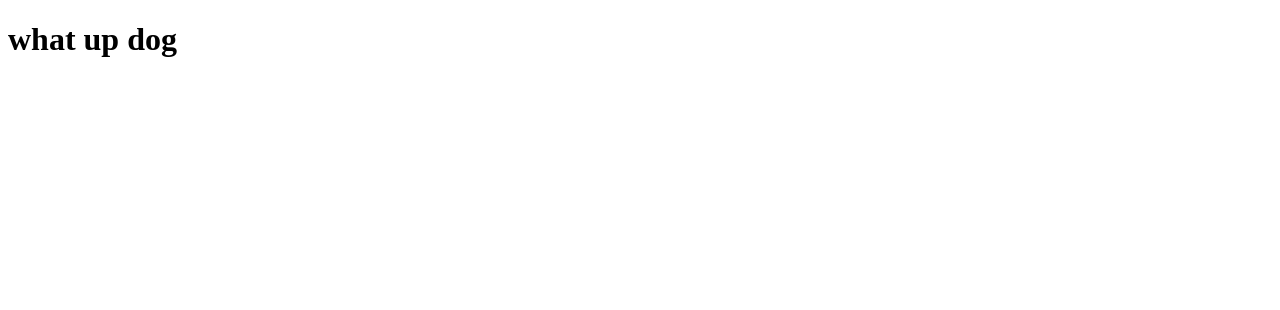
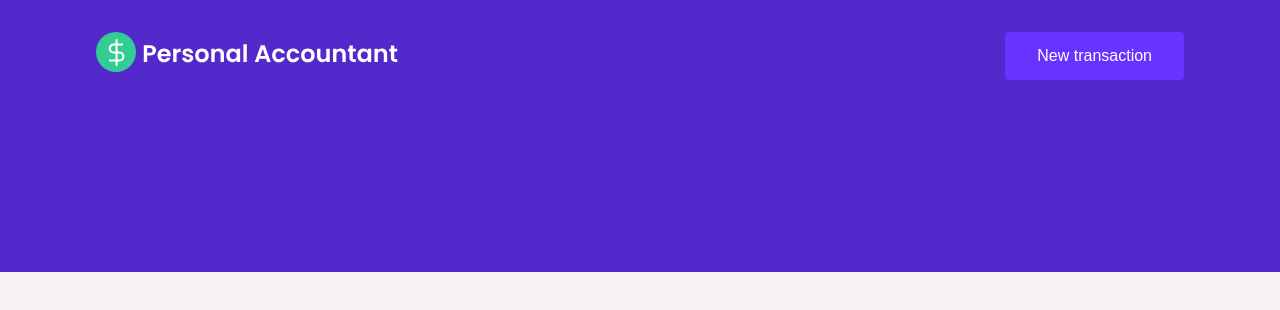
Before and after one commit to ThunderStormOwl/personal-accountant, a React (Create React App) app: page / in a window 1280 px wide. Shown: the top 310 px of the page. Built offline with nearby package versions, Linux system fonts and the light colour scheme.

Commit message:
Segunda aula de componentização completa

```diff
--- a/package.json
+++ b/package.json
@@ -6,6 +6,7 @@
     "react": "^17.0.2",
     "react-dom": "^17.0.2",
     "react-scripts": "4.0.3",
+    "styled-components": "^5.3.0",
     "web-vitals": "^1.0.1"
   },
   "devDependencies": {
@@ -16,6 +17,7 @@
     "@types/node": "^12.0.0",
     "@types/react": "^17.0.0",
     "@types/react-dom": "^17.0.0",
+    "@types/styled-components": "^5.1.11",
     "typescript": "^4.1.2"
   },
   "scripts": {
--- a/public/index.html
+++ b/public/index.html
@@ -1,9 +1,16 @@
 <!DOCTYPE html>
 <html lang="en">
   <head>
+    <link rel="preconnect" href="https://fonts.googleapis.com">
+
     <meta charset="utf-8" />
     <meta name="viewport" content="width=device-width, initial-scale=1" />
+
+    <link rel="shortcut icon" href="favicon.png" type="image/png"/>
+
     <title>Personal Accountant</title>
+
+    <link href="https://fonts.googleapis.com/css2?family=Poppins:wght@400;600&display=swap" rel="stylesheet">
   </head>
   <body>
     <noscript>You need to enable JavaScript to run this app.</noscript>
--- a/src/App.tsx
+++ b/src/App.tsx
@@ -1,7 +1,11 @@
+import {Header} from './components/Header/Index'
+import {GlobalStyle} from './styles/global'
+
 export function App() {
   return (
-    <div className="App">
-      <h1>what up dog</h1>
-    </div>
+    <>
+      <Header/>
+      <GlobalStyle />
+    </>
   );
 }
--- /dev/null
+++ b/src/components/Header/Index.tsx
@@ -0,0 +1,15 @@
+import logo from '../../assets/logo.svg'
+import {Container, Content} from './styles'
+
+export function Header (){
+    return(
+        <Container>
+            <Content>
+                <img src={logo} alt="Personal accountant" />
+                <button type="button">
+                    New transaction
+                </button>
+            </Content>
+        </Container>
+    )
+}
--- /dev/null
+++ b/src/components/Header/styles.ts
@@ -0,0 +1,33 @@
+import styled from 'styled-components';
+
+export const Container = styled.header
+`
+    background: var(--blue);
+`;
+
+export const Content = styled.div
+`
+    max-width: 1120px;
+    margin: 0 auto;
+
+    padding: 2rem 1rem 12rem;
+    display: flex;
+    align-items: center;
+    justify-content: space-between;
+
+    button{
+        font-size: 1rem;
+        color: #fff;
+        background: var(--light-blue);
+        border: 0;
+        padding: 0 2rem;
+        border-radius: 0.25rem;
+        height: 3rem;
+
+        transition: filter 0.2s;
+
+        &:hover{
+            filter: brightness(0.9);
+        }
+    }
+`;
--- /dev/null
+++ b/src/styles/global.ts
@@ -0,0 +1,45 @@
+import {createGlobalStyle} from 'styled-components';
+
+export const GlobalStyle = createGlobalStyle`
+    :root {
+        --background: #f2f0f5;
+        --red: #e52e4d;
+        --blue: #5429cc;
+        --light-blue: #6933ff;
+        --text-title: #363f5f;
+        --text-body: #969cb3;
+        --background: #f8f2f5;
+        --shape: #ffffff;
+    }
+    * {
+        margin: 0;
+        padding: 0;
+        box-sizing: border-box;
+    }
+    body, input, textarea, button {
+        font-family: 'Popping', sans-serif;
+        font-weight: 400;
+    }
+    h1, h2, h3, h4, h5, h6, strong{
+        font-weight: 600;
+    }
+    html{
+        @media(max-width: 1080px){
+            font-size: 93.75%;
+        }
+        @media(max-width: 720px){
+            font-size: 87.5%;
+        }
+    }
+    body{
+        background: var(--background);
+        -webkit-font-smoothing: antialiased;
+    }
+    button{
+        cursor: pointer;
+    }
+    [disabled]{
+        opacity: 0.6;
+        cursor: not-allowed;
+    }
+`
```
Also changed, not shown: 1 other file (tests, documents, lock files or other folders).
